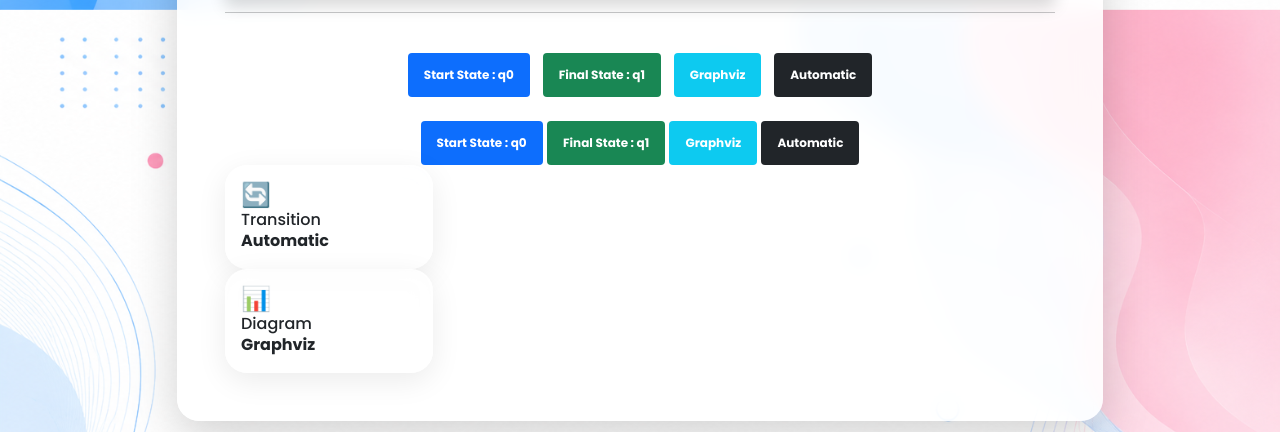
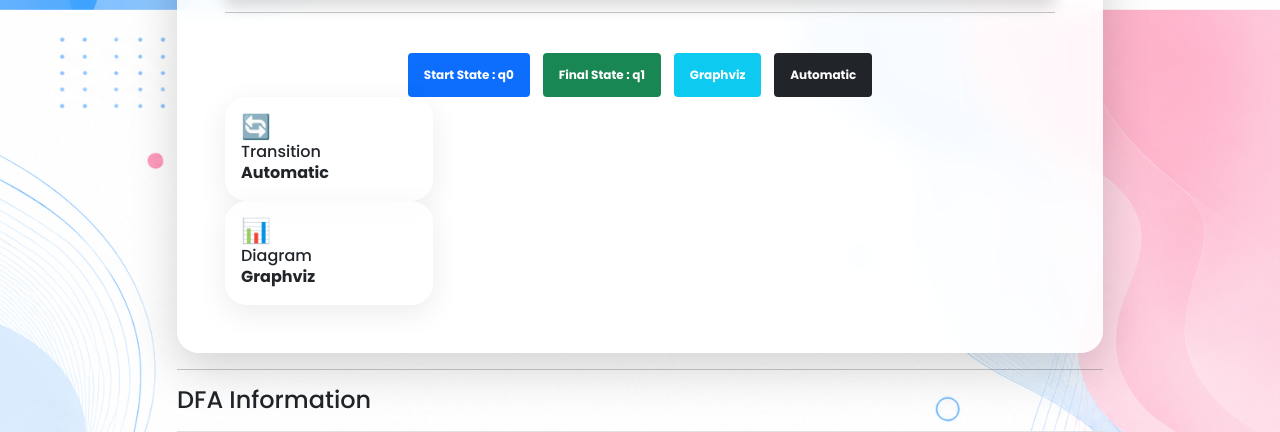
Before and after one commit to Prasithi/Initial-RegexGen-Project, a Flask app: page /dfa in a window 1280 px wide. Shown: the part 809-1241 px from the top of the page. Run offline with Flask 3, Linux system fonts and the light colour scheme; some libraries are stand-ins or nearby versions.

```diff
--- a/templates/dfa.html
+++ b/templates/dfa.html
@@ -63,17 +63,6 @@
     <span class="badge bg-dark p-3">
         Automatic
     </span>
-
-</div>
-<div class="text-center mt-4">
-
-    <span class="badge bg-primary p-3">Start State : q0</span>
-
-    <span class="badge bg-success p-3">Final State : q1</span>
-
-    <span class="badge bg-info p-3">Graphviz</span>
-
-    <span class="badge bg-dark p-3">Automatic</span>
 
 </div>
                     <div class="col-md-3">
```
